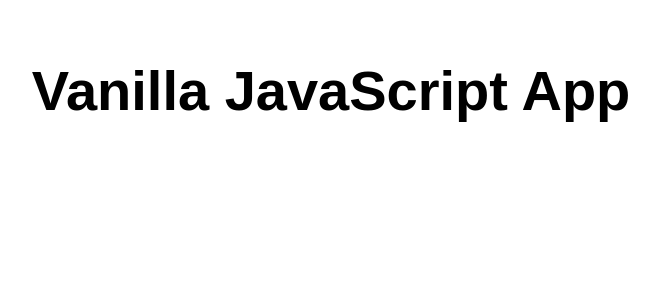
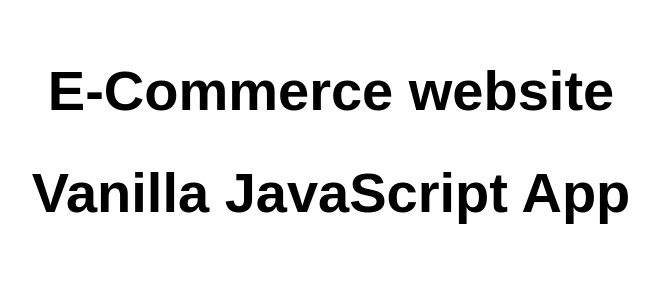
Before and after one commit to ashevkarIIT/demo, a website: page src/index.html in a window 1280 px wide. Shown: the whole page, without its empty margins (309-968 px from the left). Drawn offline with Linux system fonts and the light colour scheme.

Commit message:
changes in indexFixed merge conflicts and updated src/index.html
New commit

```diff
--- a/src/index.html
+++ b/src/index.html
@@ -10,6 +10,7 @@
 
 <body>
   <main>
+    <h1>E-Commerce website</h1>
     <h1>Vanilla JavaScript App</h1>
   </main>
 </body>
```
